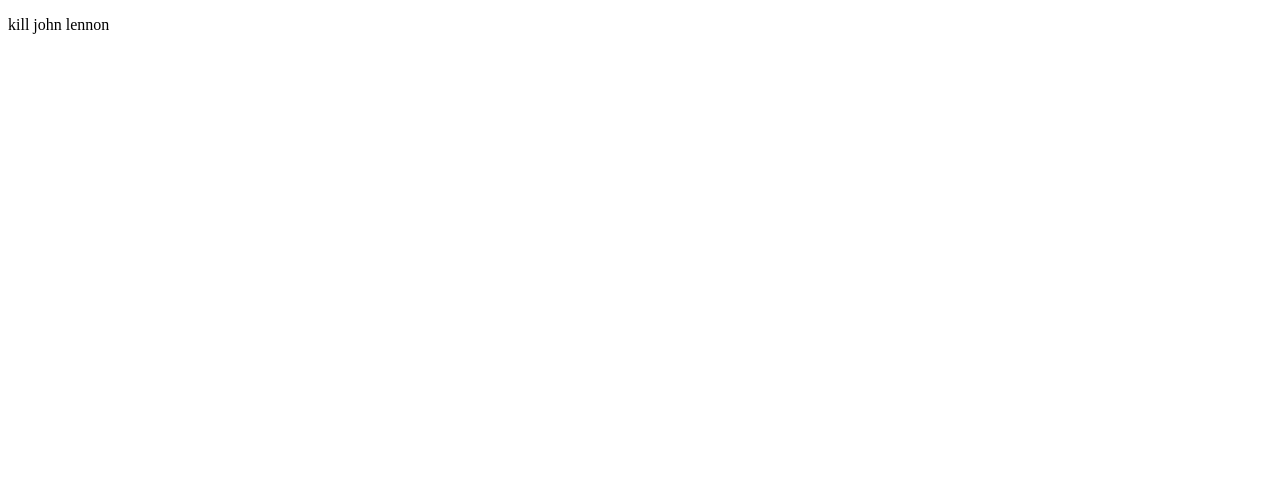
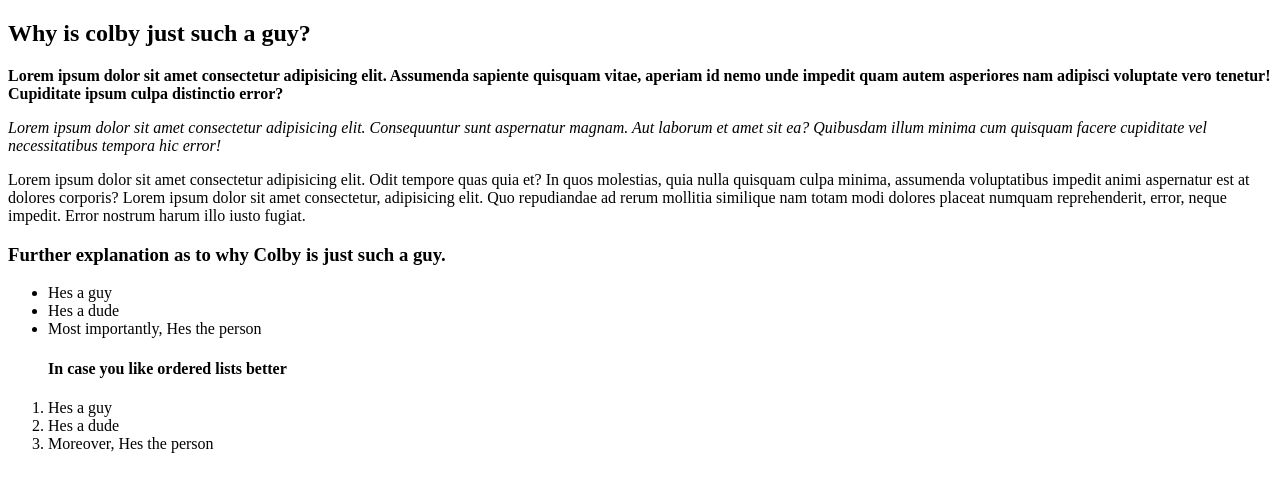
Before and after one commit to DTM92/git_test, a plain HTML site: page html-boilerplate/index.html in a window 1280 px wide. Drawn offline with Linux system fonts and the light colour scheme.

Commit message:
Added some lists

```diff
--- a/html-boilerplate/index.html
+++ b/html-boilerplate/index.html
@@ -1,12 +1,29 @@
 <!DOCTYPE html>
-
-<html class="indexHTML" lang ="en">
-<head>
-    <meta charset="utf-8">
-    <title class="Title">My first webpage!</title>
-</head>
-<body>
-    <p>kill john lennon</p>
-</body>
-
+<html>
+    <head>
+        <meta charset="utf-8">
+        <title>the page</title>
+    </head>
+    <body>
+        <h2>Why is colby just such a guy?</h2>
+        <!-- <strong> is bold -->
+        <p><strong>Lorem ipsum dolor sit amet consectetur adipisicing elit. Assumenda sapiente quisquam vitae, aperiam id nemo unde impedit quam autem asperiores nam adipisci voluptate vero tenetur! Cupiditate ipsum culpa distinctio error?</strong></p>
+        <!-- <em> is italic -->
+        <p><em>Lorem ipsum dolor sit amet consectetur adipisicing elit. Consequuntur sunt aspernatur magnam. Aut laborum et amet sit ea? Quibusdam illum minima cum quisquam facere cupiditate vel necessitatibus tempora hic error!</em></p>
+        <!-- <p> is for paragraph separation -->
+        Lorem ipsum dolor sit amet consectetur adipisicing elit. Odit tempore quas quia et? In quos molestias, quia nulla quisquam culpa minima, assumenda voluptatibus impedit animi aspernatur est at dolores corporis? Lorem ipsum dolor sit
+        amet consectetur, adipisicing elit. Quo repudiandae ad rerum mollitia similique nam totam modi dolores placeat numquam reprehenderit, error, neque impedit. Error nostrum harum illo iusto fugiat.
+        <h3>Further explanation as to why Colby is just such a guy.</h3>
+        <ul>
+        <li>Hes a guy</li>
+        <li>Hes a dude</li>
+        <li>Most importantly, Hes the person</li>
+        </ul>
+        <ol>
+        <h4>In case you like ordered lists better</h4>
+        <li>Hes a guy</li>
+        <li>Hes a dude</li>
+        <li>Moreover, Hes the person</li>
+        </ol>
+    </body>
 </html>
```
